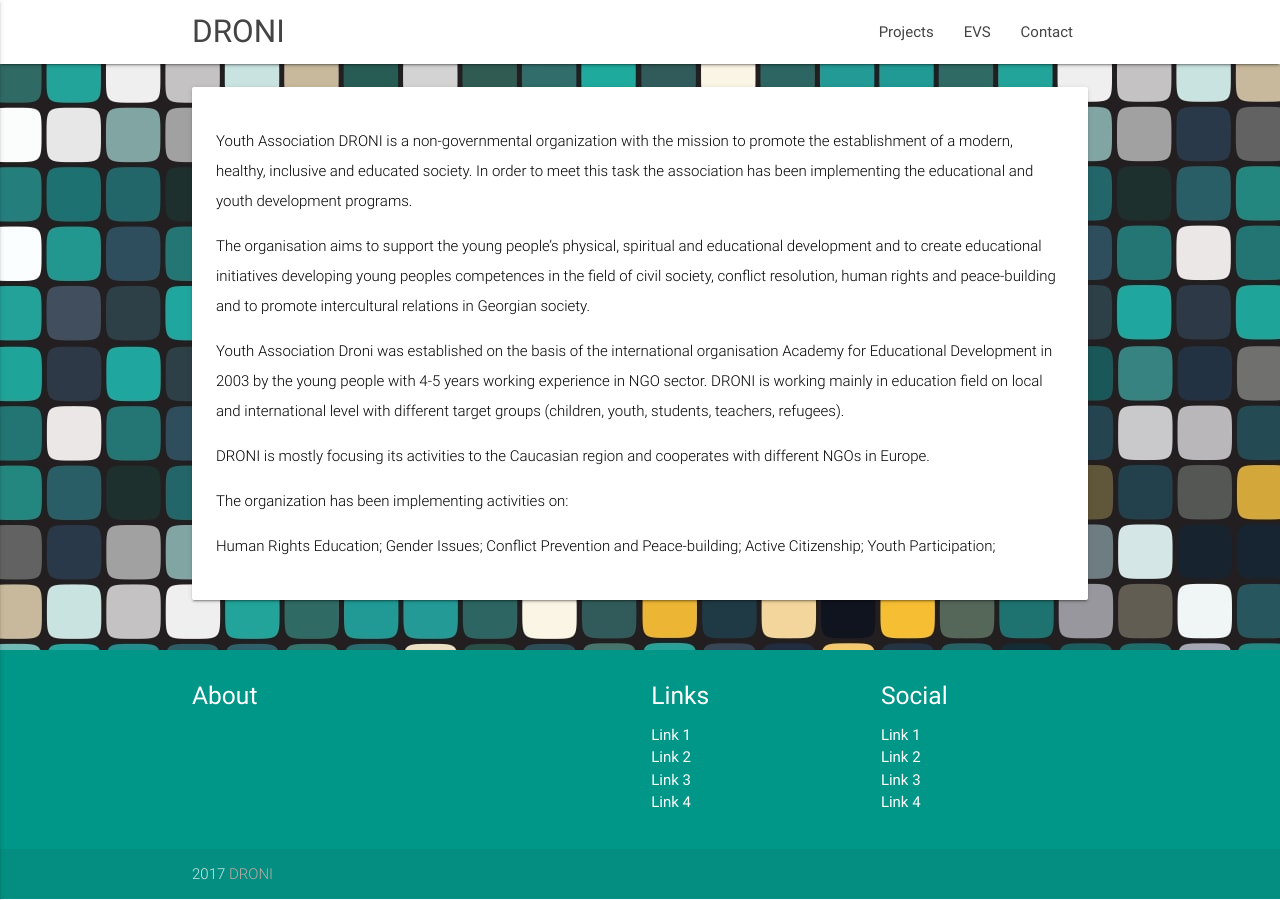
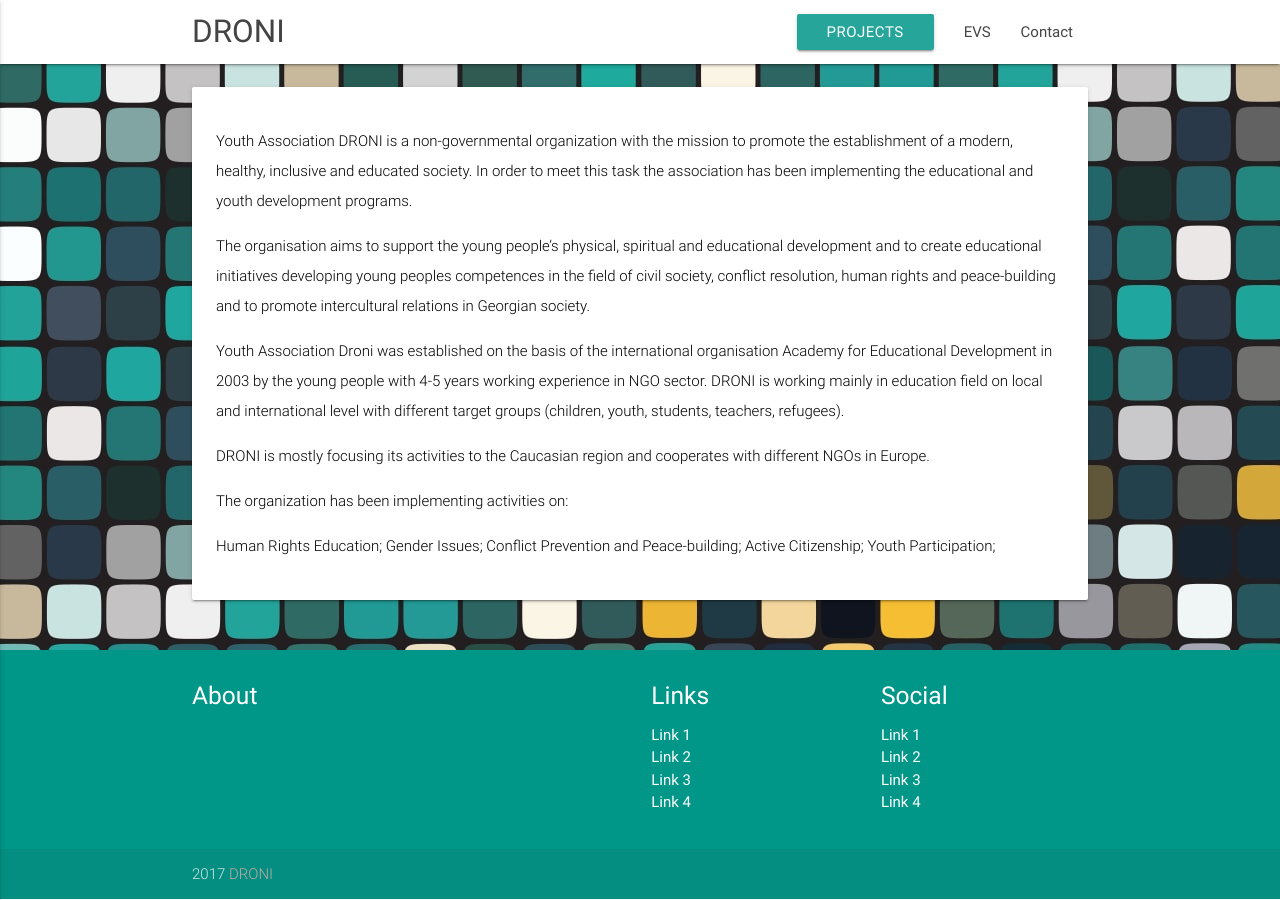
Before and after one commit to droniorg/testing3, a Jekyll site: the page built from index.md, in a window 1280 px wide. Built offline with Jekyll 4.4.1, drawn with Linux system fonts in a browser that asks for light colours; nearby versions of some CDN libraries; the list of posts is cut into pages by our own code.

Commit message:
Updated '_layouts/default.html' via CloudCannon

```diff
--- a/_layouts/default.html
+++ b/_layouts/default.html
@@ -20,7 +20,7 @@
     <div class="nav-wrapper container">
       <a id="logo-container" href="/" class="brand-logo">DRONI</a>
       <ul class="right hide-on-med-and-down">
-        <li><a href="/projects" "class btn waves-effect waves-teal">Projects</a></li>
+        <li><a href="/projects" class="btn waves-effect waves-teal">Projects</a></li>
         <li><a href="/evs">EVS</a></li>
         <li><a href="/contact">Contact</a></li>
       </ul>
```
